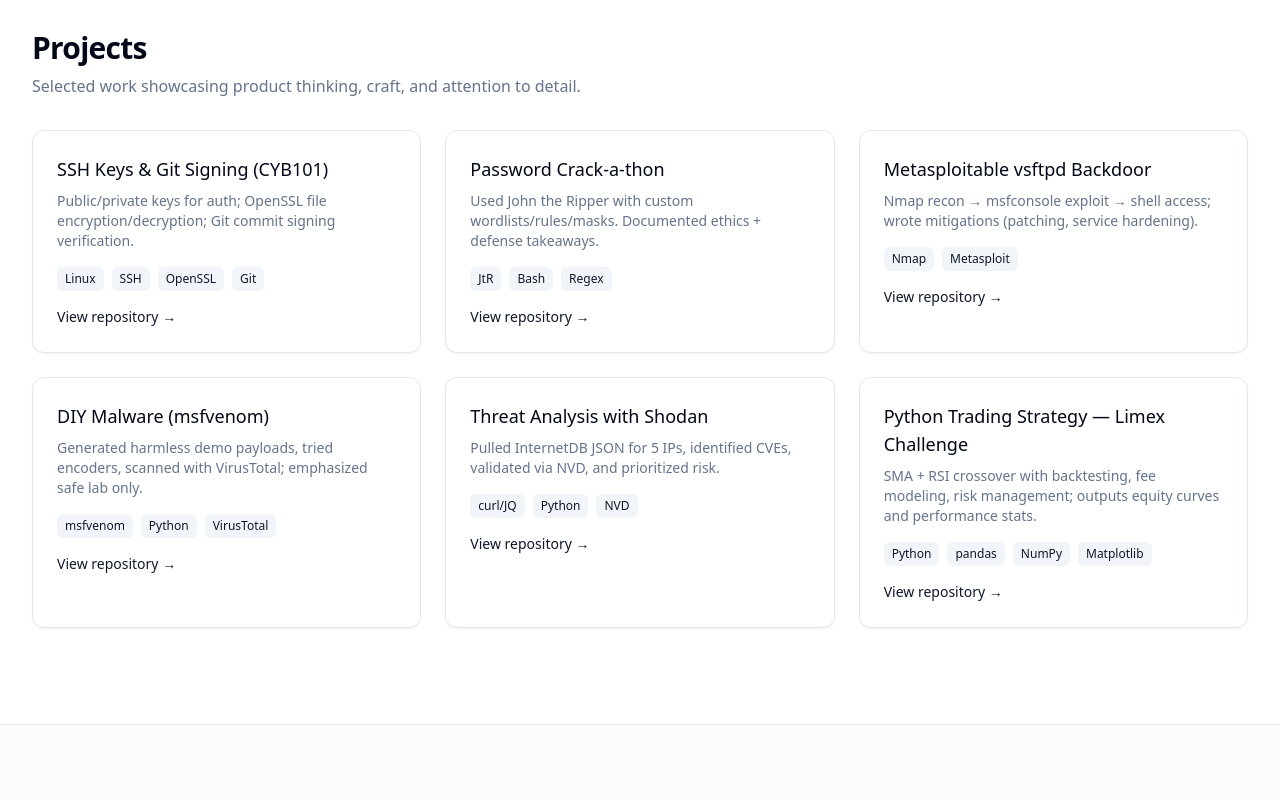
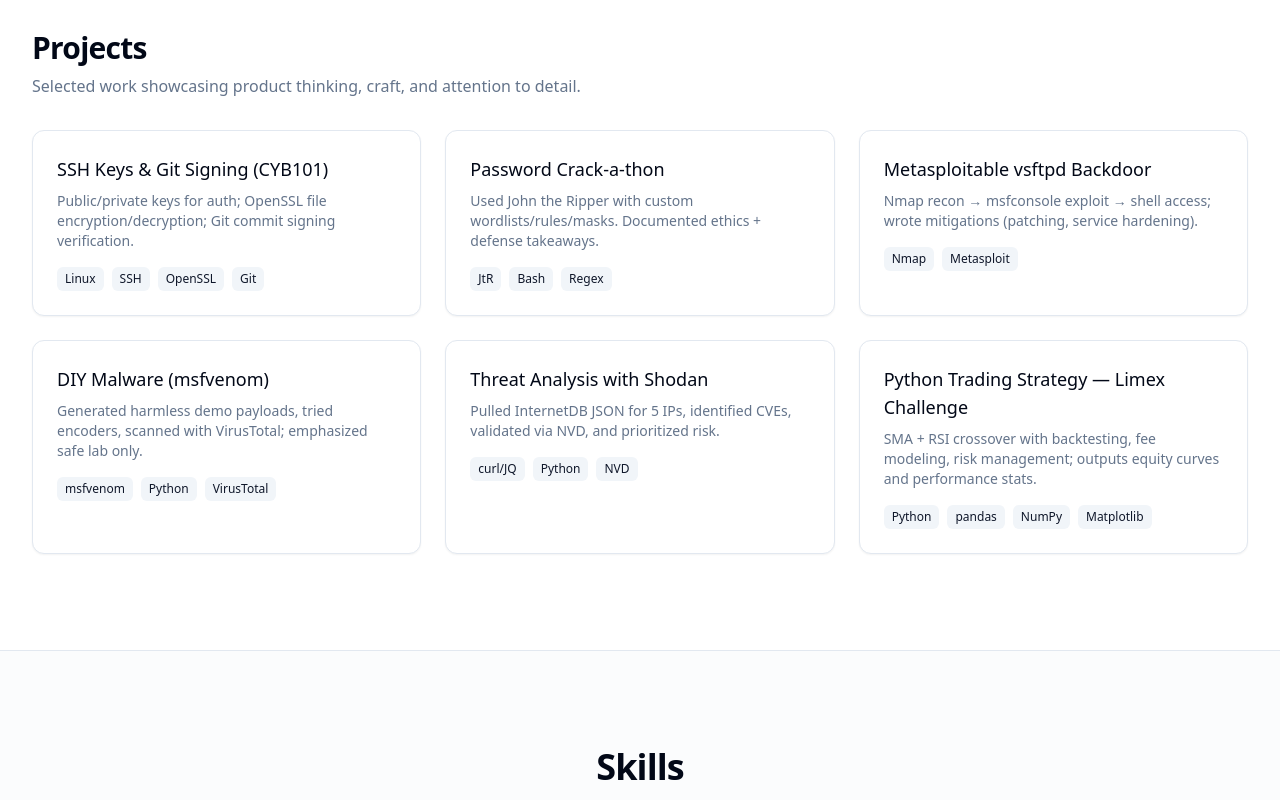
Before and after one commit to AshtonLeisenring/Portfolio, a React (Vite) app: page / in a window 1280 px wide. Shown: the part 2780-3580 px from the top of the page. Built offline with nearby package versions, Linux system fonts and the light colour scheme.

Commit message:
Remove "View repository" links
Remove the "View repository" links from all project cards.

```diff
--- a/src/components/sections/Projects.tsx
+++ b/src/components/sections/Projects.tsx
@@ -72,11 +72,6 @@ const Projects = () => {
                   </li>
                 ))}
               </ul>
-              {p.link && (
-                <a href={p.link} target="_blank" rel="noopener" className="mt-4 inline-flex text-sm text-primary hover:underline">
-                  View repository →
-                </a>
-              )}
             </article>
           ))}
         </div>
```
